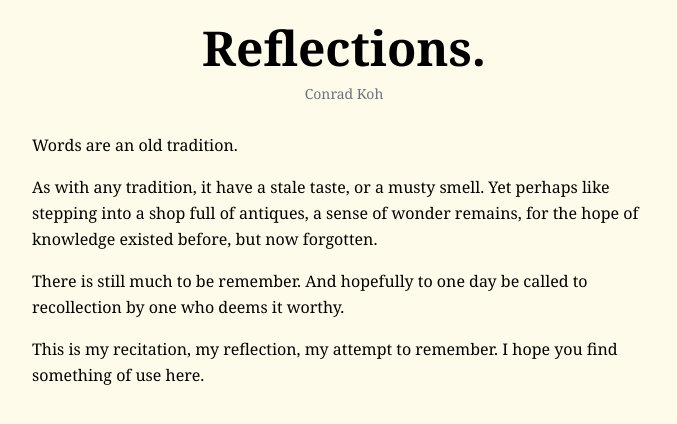
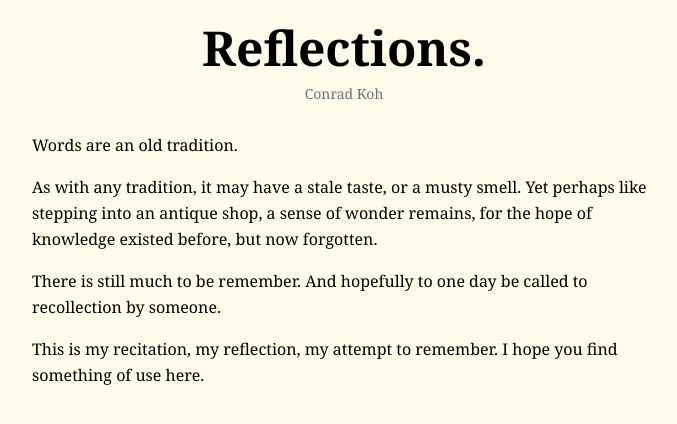
Before and after one commit to conradkoh/conradkoh-reflections, a SvelteKit app: page / in a window 1280 px wide. Shown: the top 424 px of the page, without its empty margins (296-973 px from the left). Built offline with nearby package versions, Linux system fonts and the light colour scheme.

Commit message:
fixed grammar

```diff
--- a/src/routes/+page.svelte
+++ b/src/routes/+page.svelte
@@ -7,13 +7,13 @@
 	<span class="block pt-3 pb-3 text-sm text-gray-500 text-center">Conrad Koh</span>
 	<p>Words are an old tradition.</p>
 	<p>
-		As with any tradition, it have a stale taste, or a musty smell. Yet perhaps like stepping into a
-		shop full of antiques, a sense of wonder remains, for the hope of knowledge existed before, but
+		As with any tradition, it may have a stale taste, or a musty smell. Yet perhaps like stepping
+		into an antique shop, a sense of wonder remains, for the hope of knowledge existed before, but
 		now forgotten.
 	</p>
 	<p>
-		There is still much to be remember. And hopefully to one day be called to recollection by one
-		who deems it worthy.
+		There is still much to be remember. And hopefully to one day be called to recollection by
+		someone.
 	</p>
 	<p>
 		This is my recitation, my reflection, my attempt to remember. I hope you find something of use
```
